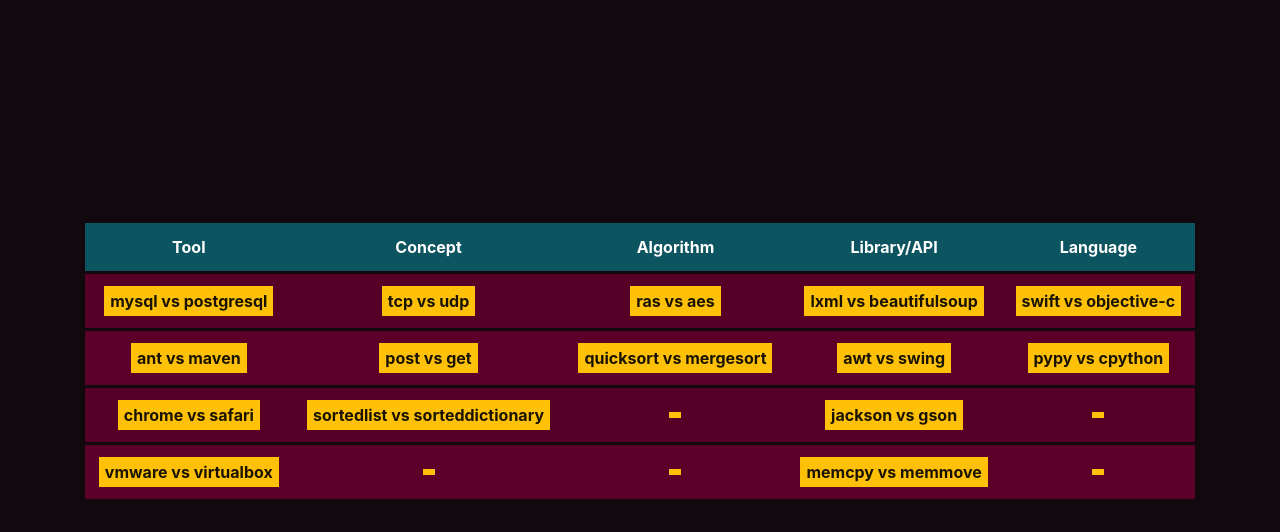
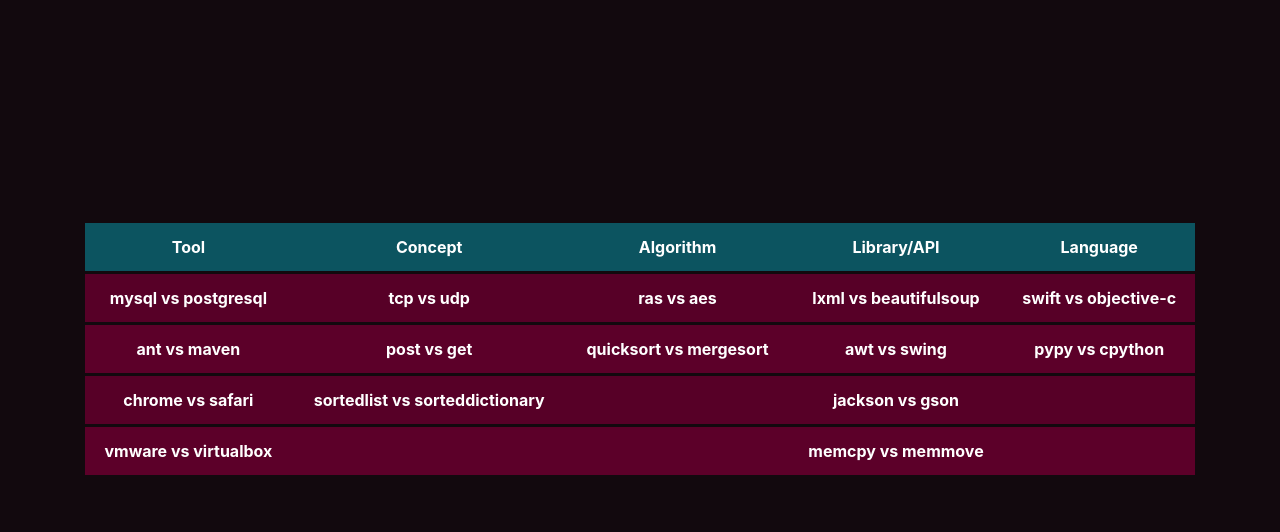
Before and after one commit to hy3440/diffTech, a Django app: page / in a window 1280 px wide. Shown: the part 445-977 px from the top of the page. After the commit the page ends 920 px from the top, so only its background shows below. Run offline with Django 3.2, Linux system fonts and the light colour scheme; lists and menus that the app fills with data are empty; some libraries are stand-ins or nearby versions.

Commit message:
update example styles:

```diff
--- a/djangotest/templates/home.html
+++ b/djangotest/templates/home.html
@@ -1959,44 +1959,43 @@
 
                             <tr>
 
-                            <th scope="col" style = "text-align:center;border-top:3px solid #12090e"><a type = 'button' href = "{% url 'tagcompare' 'mysql' 'postgresql' %}" style = "color: rgba(0,0,0,.9);background-color: #ffc107;padding-left: 6px;padding-right: 6px;padding-top: 3px;padding-bottom: 3px;">mysql vs postgresql</a></th>
-                            <th scope="col" style = "text-align:center;border-top:3px solid #12090e"><a type = 'button' href = "{% url 'tagcompare' 'tcp' 'udp' %}" style = "color: rgba(0,0,0,.9);background-color: #ffc107;padding-left: 6px;padding-right: 6px;padding-top: 3px;padding-bottom: 3px;">tcp vs udp</a></th>
-                            <th scope="col" style = "text-align:center;border-top:3px solid #12090e"><a type = 'button' href = "{% url 'tagcompare' 'aes' 'ras' %}" style = "color: rgba(0,0,0,.9);background-color: #ffc107;padding-left: 6px;padding-right: 6px;padding-top: 3px;padding-bottom: 3px;">ras vs aes</a></th>
-                            <th scope="col" style = "text-align:center;border-top:3px solid #12090e"><a type = 'button' href = "{% url 'tagcompare' 'beautifulsoup' 'lxml' %}" style = "color: rgba(0,0,0,.9);background-color: #ffc107;padding-left: 6px;padding-right: 6px;padding-top: 3px;padding-bottom: 3px;">lxml vs beautifulsoup</a></th>
-                            <th scope="col" style = "text-align:center;border-top:3px solid #12090e"><a type = 'button' href = "{% url 'tagcompare' 'objective-c' 'swift' %}" style = "color: rgba(0,0,0,.9);background-color: #ffc107;padding-left: 6px;padding-right: 6px;padding-top: 3px;padding-bottom: 3px;">swift vs objective-c</a></th>
+                            <th scope="col" style = "text-align:center;border-top:3px solid #12090e"><a  href = "{% url 'tagcompare' 'mysql' 'postgresql' %}" style = "color: #ffffff;">mysql vs postgresql</a></th>
+                            <th scope="col" style = "text-align:center;border-top:3px solid #12090e"><a  href = "{% url 'tagcompare' 'tcp' 'udp' %}" style = "color: #ffffff;">tcp vs udp</a></th>
+                            <th scope="col" style = "text-align:center;border-top:3px solid #12090e"><a  href = "{% url 'tagcompare' 'aes' 'ras' %}" style = "color: #ffffff;">ras vs aes</a></th>
+                            <th scope="col" style = "text-align:center;border-top:3px solid #12090e"><a  href = "{% url 'tagcompare' 'beautifulsoup' 'lxml' %}" style = "color: #ffffff;">lxml vs beautifulsoup</a></th>
+                            <th scope="col" style = "text-align:center;border-top:3px solid #12090e"><a  href = "{% url 'tagcompare' 'objective-c' 'swift' %}" style = "color: #ffffff;">swift vs objective-c</a></th>
 
                             </tr>
 
                             <tr>
 
-                            <th scope="col" style = "text-align:center;border-top:3px solid #12090e"><a type = 'button' href = "{% url 'tagcompare' 'ant' 'maven' %}" style = "color: rgba(0,0,0,.9);background-color: #ffc107;padding-left: 6px;padding-right: 6px;padding-top: 3px;padding-bottom: 3px;">ant vs maven</a></th>
-                            <th scope="col" style = "text-align:center;border-top:3px solid #12090e"><a type = 'button' href = "{% url 'tagcompare' 'get' 'post' %}" style = "color: rgba(0,0,0,.9);background-color: #ffc107;padding-left: 6px;padding-right: 6px;padding-top: 3px;padding-bottom: 3px;">post vs get</a></th>
-                            <th scope="col" style = "text-align:center;border-top:3px solid #12090e"><a type = 'button' href = "{% url 'tagcompare' 'mergesort' 'quicksort' %}" style = "color: rgba(0,0,0,.9);background-color: #ffc107;padding-left: 6px;padding-right: 6px;padding-top: 3px;padding-bottom: 3px;">quicksort vs mergesort</a></th>
-                            <th scope="col" style = "text-align:center;border-top:3px solid #12090e"><a type = 'button' href = "{% url 'tagcompare' 'awt' 'swing' %}" style = "color: rgba(0,0,0,.9);background-color: #ffc107;padding-left: 6px;padding-right: 6px;padding-top: 3px;padding-bottom: 3px;">awt vs swing</a></th>
-                            <th scope="col" style = "text-align:center;border-top:3px solid #12090e"><a type = 'button' href = "{% url 'tagcompare' 'cpython' 'pypy' %}" style = "color: rgba(0,0,0,.9);background-color: #ffc107;padding-left: 6px;padding-right: 6px;padding-top: 3px;padding-bottom: 3px;">pypy vs cpython</a></th>
+                            <th scope="col" style = "text-align:center;border-top:3px solid #12090e"><a  href = "{% url 'tagcompare' 'ant' 'maven' %}" style = "color: #ffffff;">ant vs maven</a></th>
+                            <th scope="col" style = "text-align:center;border-top:3px solid #12090e"><a  href = "{% url 'tagcompare' 'get' 'post' %}" style = "color: #ffffff;">post vs get</a></th>
+                            <th scope="col" style = "text-align:center;border-top:3px solid #12090e"><a  href = "{% url 'tagcompare' 'mergesort' 'quicksort' %}" style = "color: #ffffff;">quicksort vs mergesort</a></th>
+                            <th scope="col" style = "text-align:center;border-top:3px solid #12090e"><a  href = "{% url 'tagcompare' 'awt' 'swing' %}" style = "color: #ffffff;">awt vs swing</a></th>
+                            <th scope="col" style = "text-align:center;border-top:3px solid #12090e"><a  href = "{% url 'tagcompare' 'cpython' 'pypy' %}" style = "color: #ffffff;">pypy vs cpython</a></th>
 
 
                             </tr>
 
                             <tr>
 
-                            <th scope="col" style = "text-align:center;border-top:3px solid #12090e"><a type = 'button' href = "{% url 'tagcompare' 'chrome' 'safari' %}" style = "color: rgba(0,0,0,.9);background-color: #ffc107;padding-left: 6px;padding-right: 6px;padding-top: 3px;padding-bottom: 3px;">chrome vs safari</a></th>
-                            <th scope="col" style = "text-align:center;border-top:3px solid #12090e"><a type = 'button' href = "{% url 'tagcompare' 'sorteddictionary' 'sortedlist' %}" style = "color: rgba(0,0,0,.9);background-color: #ffc107;padding-left: 6px;padding-right: 6px;padding-top: 3px;padding-bottom: 3px;">sortedlist vs sorteddictionary</a></th>
-                            <th scope="col" style = "text-align:center;border-top:3px solid #12090e"><a type = 'button' href = "" style = "color: rgba(0,0,0,.9);background-color: #ffc107;padding-left: 6px;padding-right: 6px;padding-top: 3px;padding-bottom: 3px;"></a></th>
-                            <th scope="col" style = "text-align:center;border-top:3px solid #12090e"><a type = 'button' href = "{% url 'tagcompare' 'gson' 'jackson' %}" style = "color: rgba(0,0,0,.9);background-color: #ffc107;padding-left: 6px;padding-right: 6px;padding-top: 3px;padding-bottom: 3px;">jackson vs gson</a></th>
-                            <th scope="col" style = "text-align:center;border-top:3px solid #12090e"><a type = 'button' href = "" style = "color: rgba(0,0,0,.9);background-color: #ffc107;padding-left: 6px;padding-right: 6px;padding-top: 3px;padding-bottom: 3px;"></a></th>
+                            <th scope="col" style = "text-align:center;border-top:3px solid #12090e"><a  href = "{% url 'tagcompare' 'chrome' 'safari' %}" style = "color: #ffffff;">chrome vs safari</a></th>
+                            <th scope="col" style = "text-align:center;border-top:3px solid #12090e"><a  href = "{% url 'tagcompare' 'sorteddictionary' 'sortedlist' %}" style = "color: #ffffff;">sortedlist vs sorteddictionary</a></th>
+                            <th scope="col" style = "text-align:center;border-top:3px solid #12090e"><a  href = "" style = "color: #ffffff;"></a></th>
+                            <th scope="col" style = "text-align:center;border-top:3px solid #12090e"><a  href = "{% url 'tagcompare' 'gson' 'jackson' %}" style = "color: #ffffff;">jackson vs gson</a></th>
+                            <th scope="col" style = "text-align:center;border-top:3px solid #12090e"><a  href = "" style = "color: #ffffff;"></a></th>
 
 
                             </tr>
 
                             <tr>
 
-                            <th scope="col" style = "text-align:center;border-top:3px solid #12090e"><a type = 'button' href = "{% url 'tagcompare' 'virtualbox' 'vmware' %}" style = "color: rgba(0,0,0,.9);background-color: #ffc107;padding-left: 6px;padding-right: 6px;padding-top: 3px;padding-bottom: 3px;">vmware vs virtualbox</a></th>
-                            <th scope="col" style = "text-align:center;border-top:3px solid #12090e"><a type = 'button' href = "" style = "color: rgba(0,0,0,.9);background-color: #ffc107;padding-left: 6px;padding-right: 6px;padding-top: 3px;padding-bottom: 3px;"></a></th>
-                            <th scope="col" style = "text-align:center;border-top:3px solid #12090e"><a type = 'button' href = "" style = "color: rgba(0,0,0,.9);background-color: #ffc107;padding-left: 6px;padding-right: 6px;padding-top: 3px;padding-bottom: 3px;"></a></th>
-                            <th scope="col" style = "text-align:center;border-top:3px solid #12090e"><a type = 'button' href = "{% url 'tagcompare' 'memcpy' 'memmove' %}" style = "color: rgba(0,0,0,.9);background-color: #ffc107;padding-left: 6px;padding-right: 6px;padding-top: 3px;padding-bottom: 3px;">memcpy vs memmove</a></th>
-                            <th scope="col" style = "text-align:center;border-top:3px solid #12090e"><a type = 'button' href = "" style = "color: rgba(0,0,0,.9);background-color: #ffc107;padding-left: 6px;padding-right: 6px;padding-top: 3px;padding-bottom: 3px;"></a></th>
-
+                            <th scope="col" style = "text-align:center;border-top:3px solid #12090e"><a  href = "{% url 'tagcompare' 'virtualbox' 'vmware' %}" style = "color: #ffffff;">vmware vs virtualbox</a></th>
+                            <th scope="col" style = "text-align:center;border-top:3px solid #12090e"><a  href = "" style = "color: #ffffff;"></a></th>
+                            <th scope="col" style = "text-align:center;border-top:3px solid #12090e"><a  href = "" style = "color: #ffffff;"></a></th>
+                            <th scope="col" style = "text-align:center;border-top:3px solid #12090e"><a  href = "{% url 'tagcompare' 'memcpy' 'memmove' %}" style = "color: #ffffff;">memcpy vs memmove</a></th>
+                            <th scope="col" style = "text-align:center;border-top:3px solid #12090e"><a  href = "" style = "color: #ffffff;"></a></th>
 
                             </tr>
 
```
